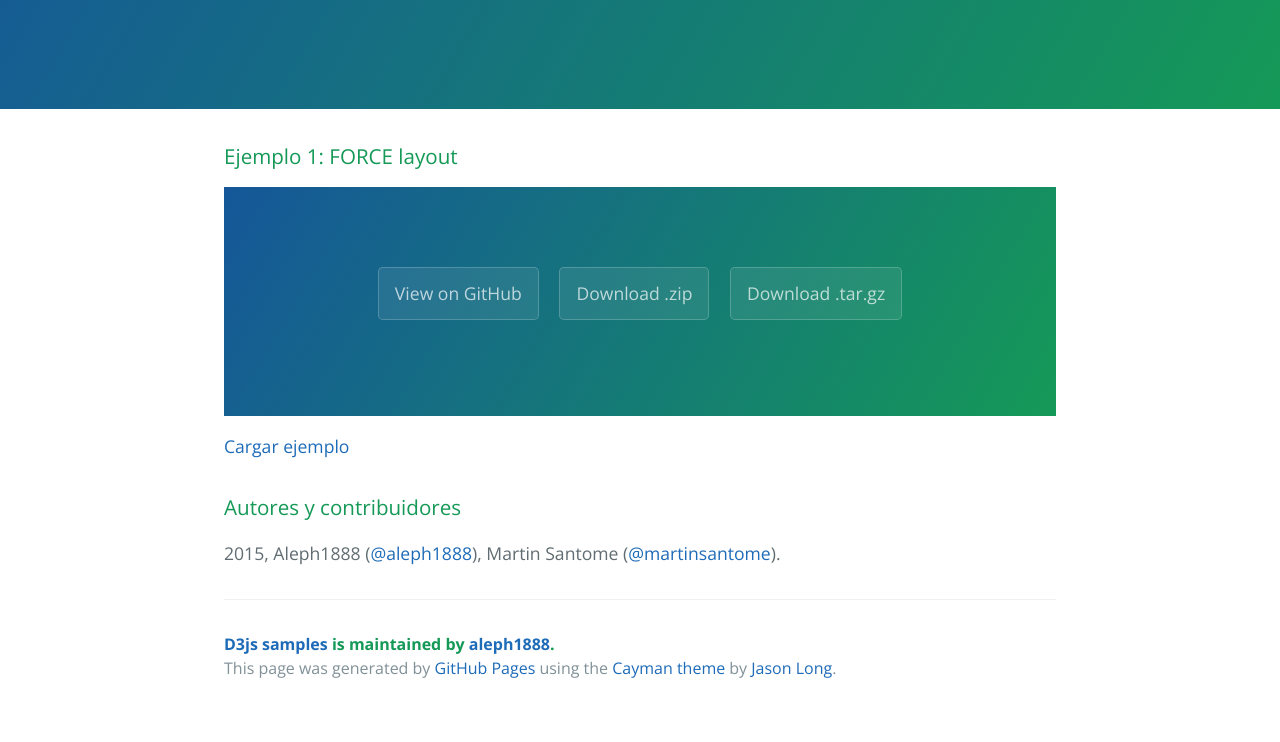
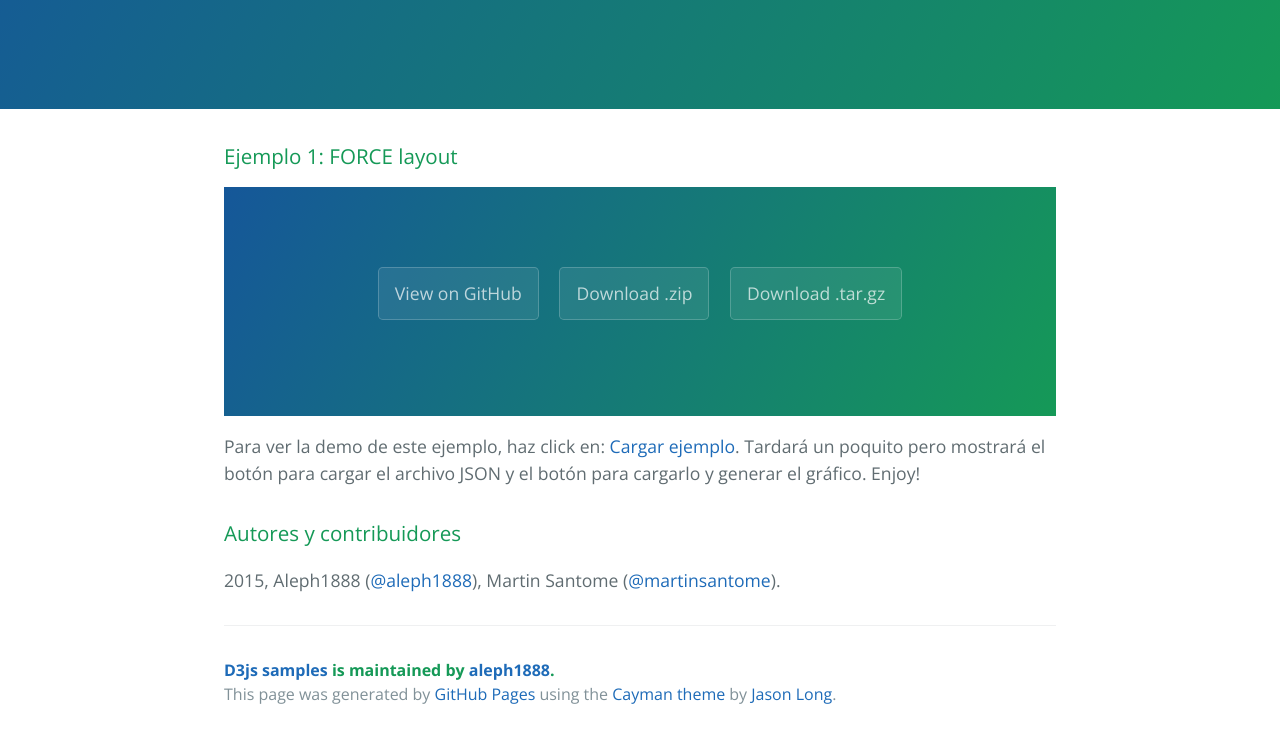
Before and after one commit to aleph1888/D3js_samples, a plain HTML site: page index.html in a window 1280 px wide. Shown: the part 208-950 px from the top of the page. Drawn offline with nearby package versions, Linux system fonts and the light colour scheme.

Commit message:
Update index.html

```diff
--- a/index.html
+++ b/index.html
@@ -25,7 +25,7 @@
       <a href="https://github.com/aleph1888/D3js_samples/zipball/sample1" class="btn">Download .zip</a>
       <a href="https://github.com/aleph1888/D3js_samples/tarball/sample1" class="btn">Download .tar.gz</a>
     </section>
-<p><a href="javascript:cargar_ejemplo(1, 'div_ejemplo_1');">Cargar ejemplo</a></p>
+<p>Para ver la demo de este ejemplo, haz click en: <a href="javascript:cargar_ejemplo(1, 'div_ejemplo_1');">Cargar ejemplo</a>. Tardará un poquito pero mostrará el botón para cargar el archivo JSON y el botón para cargarlo y generar el gráfico. Enjoy!</p>
 
 <div id="div_ejemplo_1"></div>
 
```
